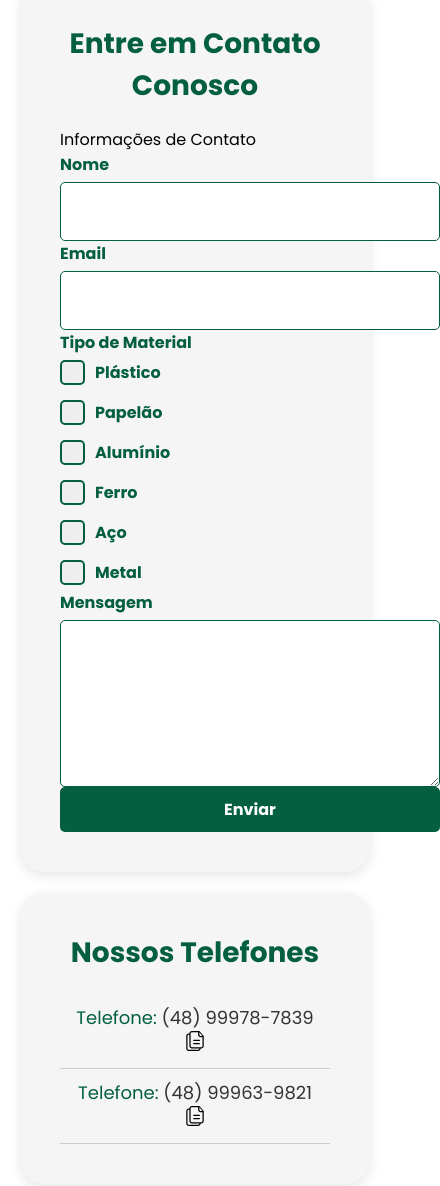
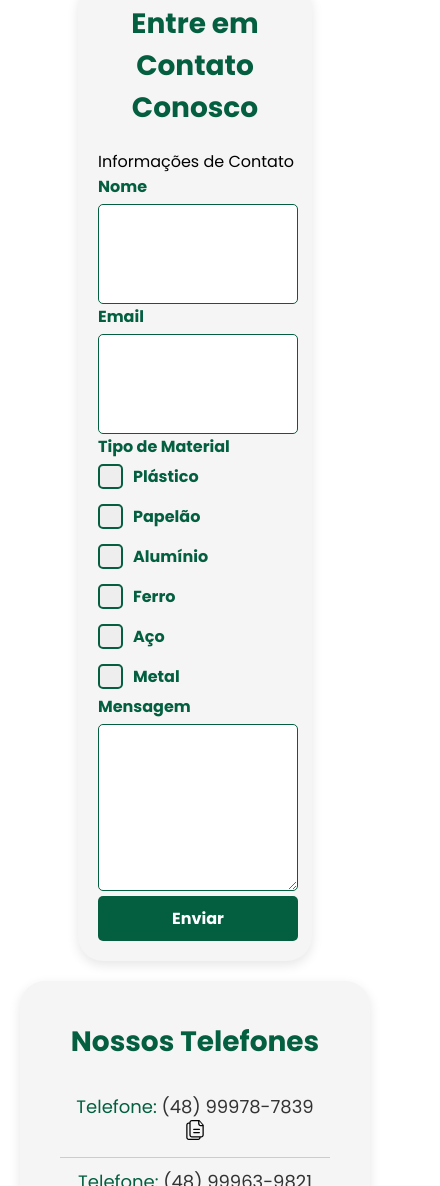
Before and after one commit to RodrigoWebD3v/valdirReciclagem, a website: page contato.html in a window 390 px wide. Shown: the part 292-1478 px from the top of the page, 440 px wide, since content can reach past the window. Drawn offline with Linux system fonts and the light colour scheme.

Commit message:
Ajustado responsividade para telas inferiores a 400px

```diff
--- a/css/contato.css
+++ b/css/contato.css
@@ -3,8 +3,9 @@
     display: flex;
     flex-direction: column;
     justify-content: center;
+    max-width: 60%;
     padding: 40px;
-    margin: 20px;
+    margin:  20px auto;
     background-color: #f5f5f5;
     border-radius: 25px;
     box-shadow: rgba(0, 0, 0, 0.1) 0px 4px 12px;
@@ -63,7 +64,9 @@ form fieldset.form-group button {
     font-weight: bold;
     transition: background-color 0.3s ease;
 }
-
+.form-group button{
+    margin-top: 5px;
+}
 form fieldset.form-group button:hover {
     background-color: #033e2c;
 }
@@ -200,8 +203,30 @@ form fieldset.form-group button:hover {
         max-width: none;
     }
 }
+@media(max-width: 550px){
 
+    .form-section {
+        display: flex;
+        flex-direction: column;
+        justify-content: center;
+        padding: 20px;
+    }
+    .form-section input{
+        max-width: 200px;
+        min-height: 100px;
+    }
+    .form-section textarea{
+        max-width: 200px;
+        min-height: 100px;
+    }
+
+    .form-section button{
+        max-width: 200px;
+    }
+}
 @media (max-width: 370px) {
+
+
     form fieldset.form-group {
         width: 100%;
         max-width: none;
--- a/css/index.css
+++ b/css/index.css
@@ -262,6 +262,11 @@ body p {
     .hero img {
         max-width: 95%;
     }
+
+    .item-link:hover {
+        transform: none;
+        border-bottom: none;
+    }
 }
 
 @media (max-width: 690px) {
```
